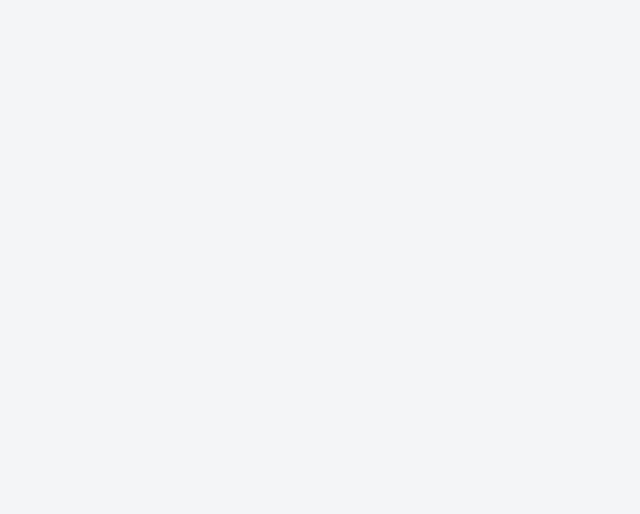
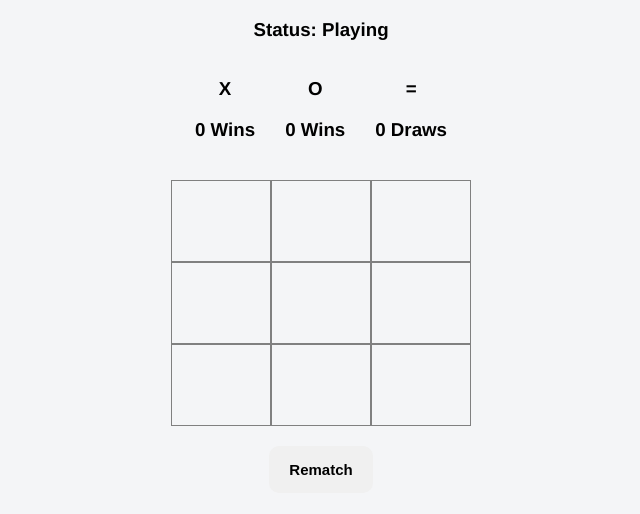
Before and after one commit to Naincy31/React-Daily-Labs, a React (Create React App) app: page /tic-tac-toe in a window 1280 px wide. Before the commit this address had no page. Shown: the top 514 px of the page, without its empty margins (319-959 px from the left). Built offline with nearby package versions, Linux system fonts and the light colour scheme.

Commit message:
Developed Tic Tac Toe

```diff
--- a/src/App.css
+++ b/src/App.css
@@ -535,3 +535,45 @@ input {
   border-radius: 10px;
   box-shadow: 0 0 10px rgba(0, 0, 0, 50%);
 }
+
+.tic-tac-toe {
+  width: 600px;
+  margin: auto;
+  text-align: center;
+  font-family: 'Franklin Gothic Medium', 'Arial Narrow', Arial, sans-serif
+}
+
+.tic-tac-toe>.status-container {
+  display: flex;
+  justify-content: center;
+  gap: 30px;
+}
+
+.game-container {
+  display: grid;
+  grid-template-columns: repeat(3, 1fr);
+  width: 300px;
+  justify-self: center;
+  margin: 20px 0;
+}
+
+.game-container .square {
+  height: 80px;
+  border: 1px solid grey;
+  display: flex;
+  justify-content: center;
+  align-items: center;
+  font-size: 30px;
+  cursor: pointer;
+}
+
+.rematch {
+  background-color: #F0F0F0;
+  border: none;
+  color: #000;
+  font-weight: bold;
+  font-size: 15px;
+  padding: 15px 20px;
+  border-radius: 10px;
+  cursor: pointer;
+}
--- a/src/App.js
+++ b/src/App.js
@@ -59,6 +59,11 @@ function App() {
           <h1>Image Gallery</h1>
         </div>
       </Link>
+      <Link to="/tic-tac-toe">
+        <div className='card'>
+          <h1>Tic Tac Toe</h1>
+        </div>
+      </Link>
     </div>
   );
 }
--- /dev/null
+++ b/src/components/TicTacToe.jsx
@@ -0,0 +1,90 @@
+import {useState} from 'react'
+
+const size = 3
+const winPatterns = [
+    [0, 1, 2], //first row
+    [3, 4, 5], //second row
+    [6, 7, 8], //third row
+    [0, 4, 8], //diagonal l to r
+    [2, 4, 6], //diagonal r to l
+    [0, 3, 6], //first col
+    [1, 4, 7], //second col
+    [2, 5, 8], //third col
+]
+
+const TicTacToe = () => {
+    const [squares, setSquares] = useState(Array(size * size).fill(null))
+    const [gameStatus, setGameStatus] = useState("Playing")
+    const [playersStatus, setPlayersStatus] = useState({x: 0, o: 0})
+    const [drawStatus, setDrawStatus] = useState(0)
+    const [currentPlayer, setCurrentPlayer] = useState('X')
+
+    const handleClick = (index) => {
+        if(squares[index] || gameStatus !== "Playing") return;
+
+        const updatedSquares = [...squares]
+        updatedSquares[index] = currentPlayer
+        setSquares(updatedSquares)
+
+        const winner = checkWinner(updatedSquares, currentPlayer)
+        if (winner){
+            setGameStatus(`${currentPlayer} Wins!`)
+            setPlayersStatus((prev) => ({
+                ...prev,
+                [currentPlayer.toLowerCase()]: prev[currentPlayer.toLowerCase()] + 1
+            }))
+        } else if (updatedSquares.every(square => square)){
+            setGameStatus('Draw')
+            setDrawStatus((prev) => prev + 1)
+        } else {
+            setCurrentPlayer((prev) => (prev === 'X' ? 'O' : 'X'))
+        }
+    }
+
+    const checkWinner = (updatedSquares, player) => {
+        return winPatterns.some(pattern => {
+            return pattern.every((index) => updatedSquares[index] === player)
+        })
+    }
+
+    const handleRematch = () => {
+        setGameStatus('Playing')
+        setSquares(Array(size * size).fill(null))
+        setCurrentPlayer('X')
+    }
+
+  return (
+    <div className='tic-tac-toe'>
+        <h3>Status: {gameStatus}</h3>
+        <div className="status-container">
+            <div className="x-container">
+                <h3>X</h3>
+                <h3>{playersStatus.x} Wins</h3>
+            </div>
+            <div className="o-container">
+                <h3>O</h3>
+                <h3>{playersStatus.o} Wins</h3>
+            </div>
+            <div className="draw">
+                <h3>=</h3>
+                <h3>{drawStatus} Draws</h3>
+            </div>
+        </div>
+        <div className="game-container">
+            {squares.map((square, index) =>
+            (
+                <div
+                    className="square"
+                    key={index}
+                    onClick={() => handleClick(index)}
+                >
+                    {square}
+                </div>
+            ))}
+        </div>
+        <button className="rematch" onClick={handleRematch}>Rematch</button>
+    </div>
+  )
+}
+
+export default TicTacToe
--- a/src/index.js
+++ b/src/index.js
@@ -13,6 +13,7 @@ import DiceGame from './components/DiceGame';
 import FileUploader from './components/FileUploader';
 import BillSplit from './components/BillSplit';
 import ImageGallery from './components/ImageGallery';
+import TicTacToe from './components/TicTacToe';
 
 const root = ReactDOM.createRoot(document.getElementById('root'));
 root.render(
@@ -31,6 +32,7 @@ root.render(
         <Route path="/file-uploader" element={<FileUploader />} />
         <Route path='/bill-split' element={<BillSplit />} />
         <Route path='/image-gallery' element={<ImageGallery />} />
+        <Route path='/tic-tac-toe' element={<TicTacToe />} />
       </Routes>
     </BrowserRouter>
   </React.StrictMode>
```
